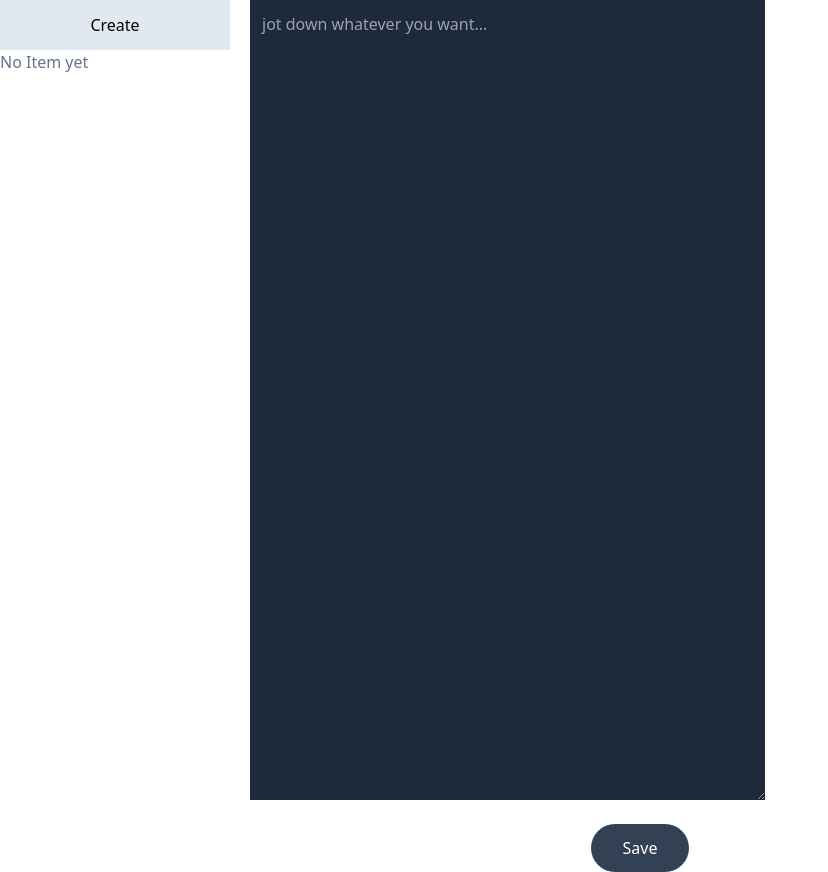
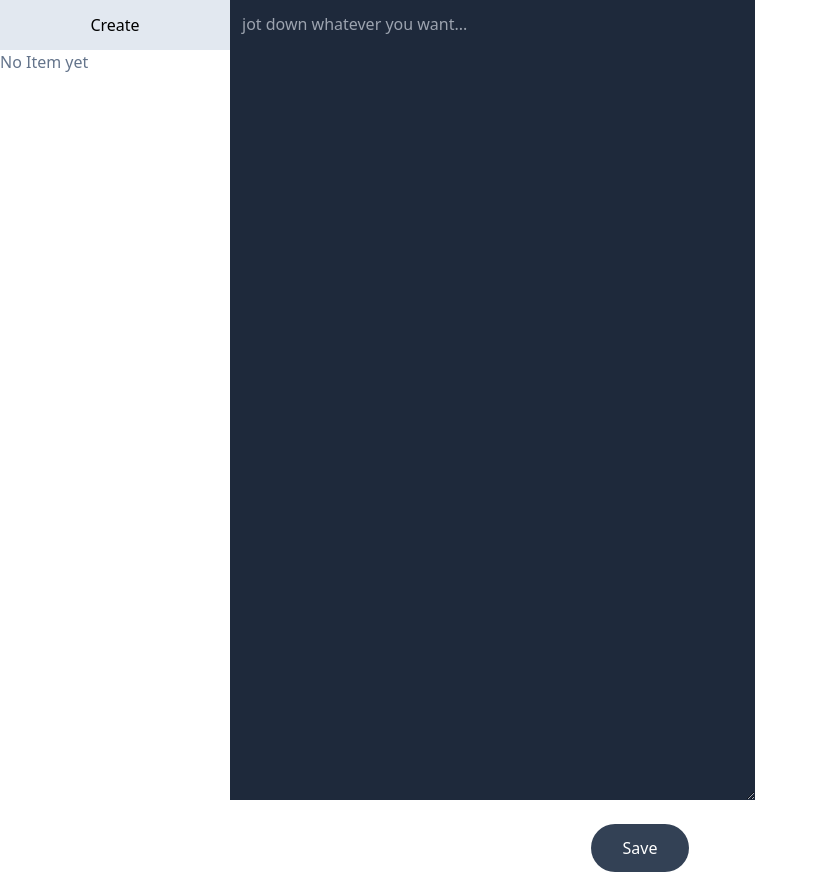
Before and after one commit to taishikato/air-note, a React (Vite) app: page / in a window 1280 px wide. Shown: the whole page, without its empty margins (0-828 px from the left). Built offline with nearby package versions, Linux system fonts and the light colour scheme.

Commit message:
remove gap :art:

```diff
--- a/src/App.tsx
+++ b/src/App.tsx
@@ -89,7 +89,7 @@ function App() {
             {showPre ? "Hide Preview" : "Show Preview"}
           </button>
         </div> */}
-      <div className="flex w-full h-screen gap-x-5">
+      <div className="flex w-full h-screen">
         <Sidebar noteList={noteList} handler={showPastNote} noteId={noteKey} />
         <main className="flex items-stretch flex-1 rounded">
           <div className="flex-1 bg-slate-200">
```
